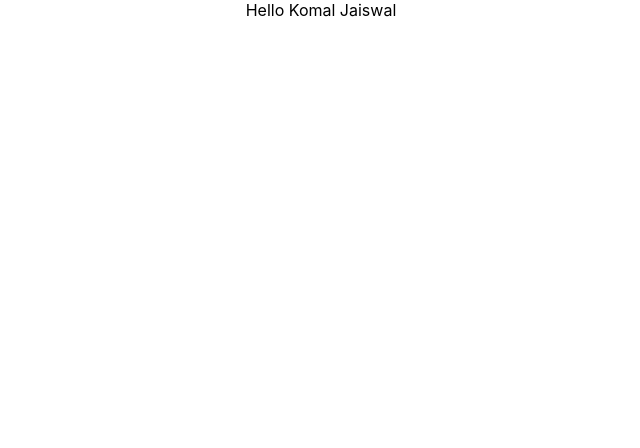
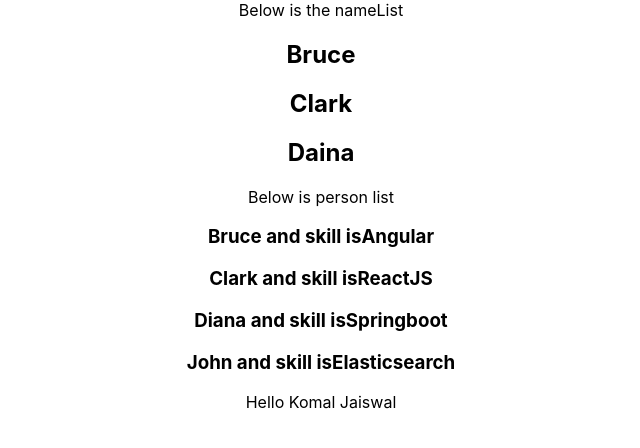
Before and after one commit to komal-jaiswal/ReactJS, a React (Create React App) app: page / in a window 1280 px wide. Shown: the top 448 px of the page, without its empty margins (319-959 px from the left). Built offline with nearby package versions, Linux system fonts and the light colour scheme.

Commit message:
rendering list

```diff
--- a/src/App.js
+++ b/src/App.js
@@ -11,11 +11,13 @@ import ClassClick from './components/ClassClick'
 import EventBinding from './components/EventBinding'
 import ParentComponent from './components/ParentComponent';
 import UserGreeting from './components/UserGreeting';
+import UserList from './components/UserList';
 
 
 function App() {
   return (
     <div className="App">
+      <UserList></UserList>
       <UserGreeting></UserGreeting>
       {/*<ParentComponent></ParentComponent>
        <FunctionClick></FunctionClick>
--- /dev/null
+++ b/src/components/UserList.js
@@ -0,0 +1,44 @@
+import React from 'react'
+function UserList() {
+    const names = ["Bruce", "Clark", "Daina"];
+    const nameList = names.map(name => <h2>{name}</h2>)
+
+    const person = [
+        {
+            id: 1,
+            name: 'Bruce',
+            age: 28,
+            skill: 'Angular'
+        },
+        {
+            id: 2,
+            name: 'Clark',
+            age: 28,
+            skill: 'ReactJS'
+        },
+        {
+            id: 3,
+            name: 'Diana',
+            age: 28,
+            skill: 'Springboot'
+        },
+        {
+            id: 4,
+            name: 'John',
+            age: 25,
+            skill: 'Elasticsearch'
+        }
+    ]
+    const personList = person.map(p => <div><h3>{p.name} and skill is{p.skill}</h3></div>)
+    return (
+        <div>
+        <span>Below is the nameList</span>
+        <div>{nameList}</div>
+        <span>Below is person list</span>
+        <div>{personList}</div>
+    </div>
+    )
+
+}
+
+export default UserList
```
